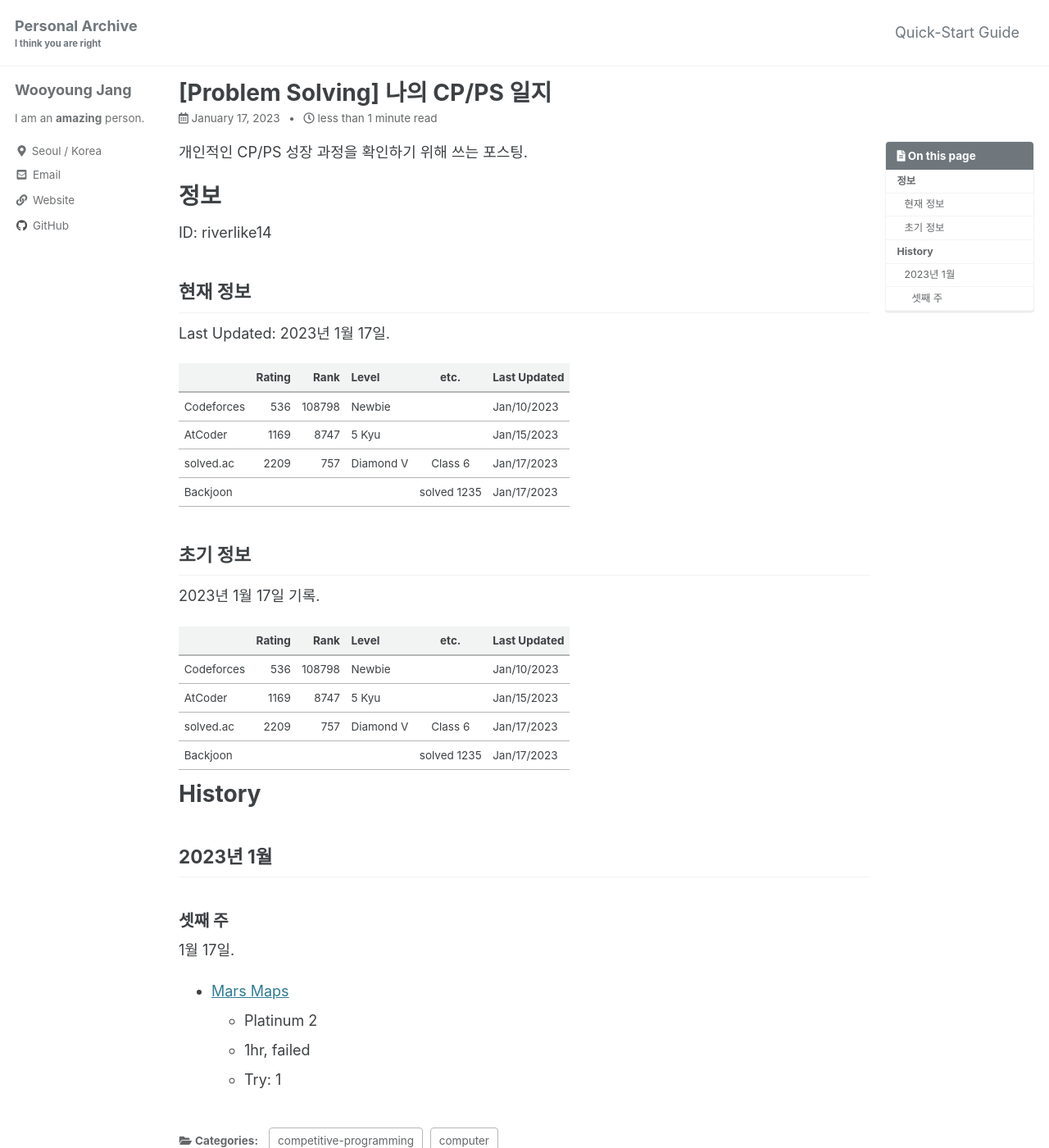
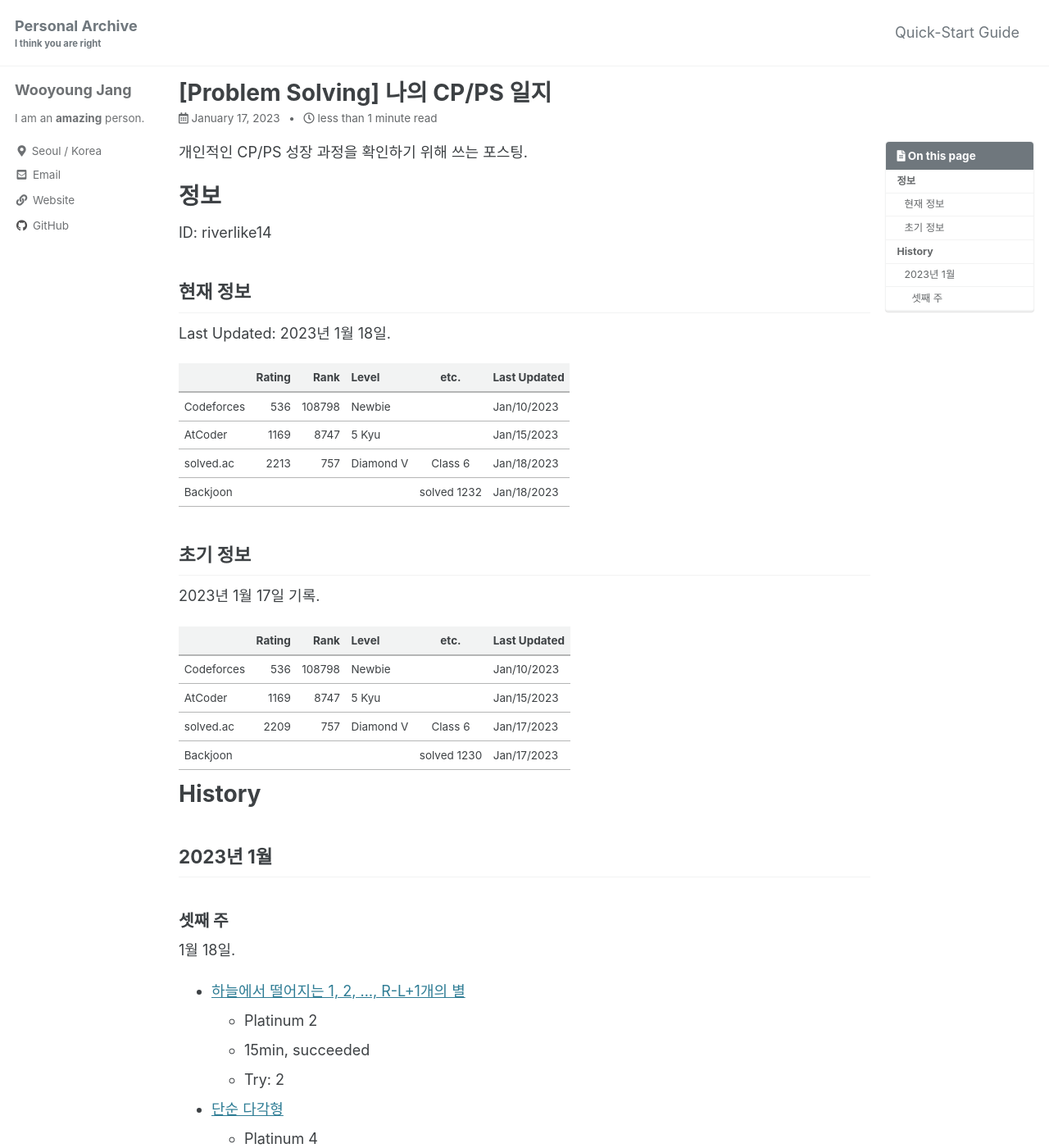
Before and after one commit to riverlike14/riverlike14.github.io, a Jekyll site: the page built from computer/competitive-programming/_posts/2023-01-17-My-Problem-Solving-History.md, in a window 1280 px wide and 1400 px high. Shown: the whole window at 82% size. Built offline with Jekyll 4.4.1, drawn with Linux system fonts in a browser that asks for light colours; cached includes are drawn as plain includes; comment, search, counter and statistics services are not loaded.

Commit message:
update cp history

```diff
--- a/computer/competitive-programming/_posts/2023-01-17-My-Problem-Solving-History.md
+++ b/computer/competitive-programming/_posts/2023-01-17-My-Problem-Solving-History.md
@@ -10,14 +10,14 @@ ID: riverlike14
 
 ## 현재 정보
 
-Last Updated: 2023년 1월 17일.
+Last Updated: 2023년 1월 18일.
 
 ||Rating|Rank|Level|etc.|Last Updated|
 |:-|-:|-:|:-|:-:|:-|
 |Codeforces|536|108798|Newbie||Jan/10/2023|
 |AtCoder|1169|8747|5 Kyu||Jan/15/2023|
-|solved.ac|2209|757|Diamond V|Class 6|Jan/17/2023|
-|Backjoon||||solved 1235|Jan/17/2023|
+|solved.ac|2213|757|Diamond V|Class 6|Jan/18/2023|
+|Backjoon||||solved 1232|Jan/18/2023|
 
 ## 초기 정보
 
@@ -28,7 +28,7 @@ Last Updated: 2023년 1월 17일.
 |Codeforces|536|108798|Newbie||Jan/10/2023|
 |AtCoder|1169|8747|5 Kyu||Jan/15/2023|
 |solved.ac|2209|757|Diamond V|Class 6|Jan/17/2023|
-|Backjoon||||solved 1235|Jan/17/2023|
+|Backjoon||||solved 1230|Jan/17/2023|
 
 # History
 
@@ -36,6 +36,16 @@ Last Updated: 2023년 1월 17일.
 
 ### 셋째 주
 
+1월 18일.
+- [하늘에서 떨어지는 1, 2, ..., R-L+1개의 별](https://www.acmicpc.net/problem/17353)
+  - Platinum 2
+  - 15min, succeeded
+  - Try: 2
+- [단순 다각형](https://www.acmicpc.net/problem/3679)
+  - Platinum 4
+  - 1hr, failed
+  - Try: 2
+
 1월 17일.
 - [Mars Maps](https://www.acmicpc.net/problem/3392)
   - Platinum 2
```
